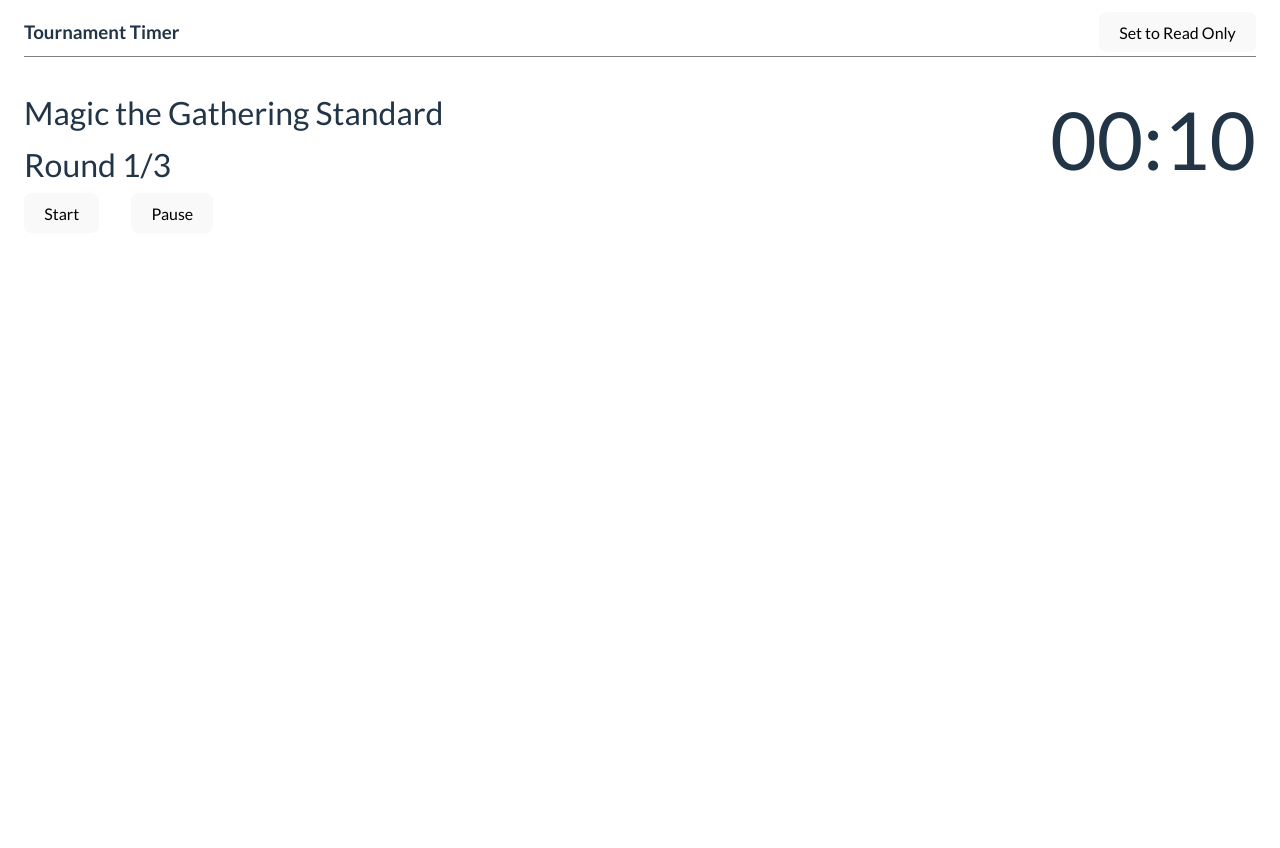
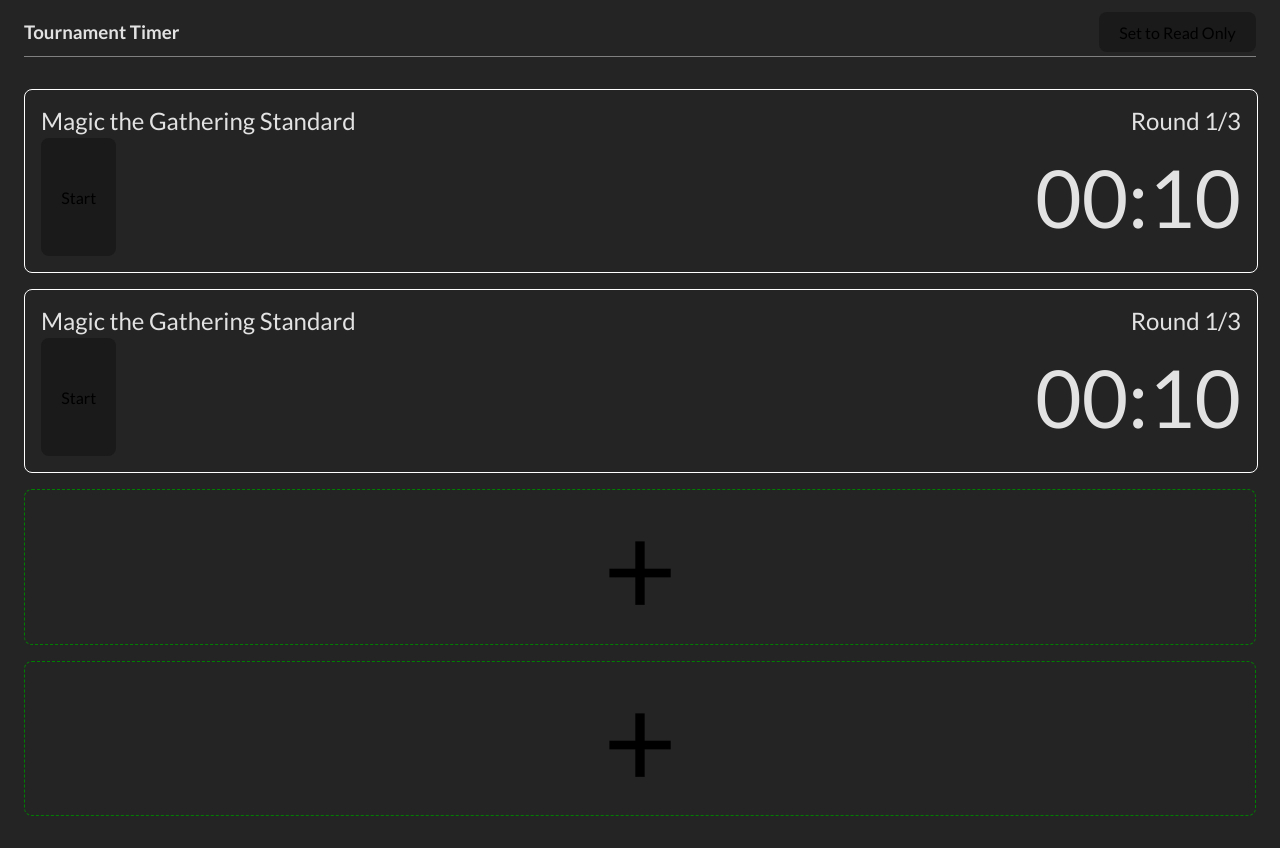
Before and after one commit to Sylencia/tournament-timer, a React (Vite) app: page / in a window 1280 px wide. Before the commit the page ends 800 px from the top, so only its background shows below. Built offline with nearby package versions, Linux system fonts and the light colour scheme.

Commit message:
Add temp add event button

```diff
--- a/package.json
+++ b/package.json
@@ -13,6 +13,7 @@
     "deploy": "gh-pages -d dist"
   },
   "dependencies": {
+    "clsx": "^2.1.1",
     "react": "^18.2.0",
     "react-dom": "^18.2.0"
   },
--- a/src/App.scss
+++ b/src/App.scss
@@ -9,6 +9,10 @@
 .main-area {
   padding: 2rem 0;
   width: 100%;
+  height: 100vh;
+  display: flex;
+  flex-direction: column;
+  gap: 2vh;
 }
 
 .app-container {
--- a/src/App.tsx
+++ b/src/App.tsx
@@ -2,6 +2,7 @@ import { useState } from "react";
 import "./App.scss";
 import { Timer } from "./components/Timer";
 import { Header } from "./components/Header";
+import { AddEvent } from "./components/AddEvent";
 
 function App() {
   const [readOnly, setReadOnly] = useState<boolean>(false);
@@ -11,6 +12,9 @@ function App() {
       <Header readOnly={readOnly} setReadOnly={setReadOnly} />
       <div className="main-area">
         <Timer id={1} readOnly={readOnly} />
+        <Timer id={2} readOnly={readOnly} />
+        <AddEvent />
+        <AddEvent />
       </div>
     </div>
   );
--- /dev/null
+++ b/src/components/AddEvent/AddEvent.scss
@@ -0,0 +1,19 @@
+.add-event {
+  width: 100%;
+  height: 15vh;
+  min-height: 150px;
+
+  border: 1px green dashed;
+  background-color: transparent;
+
+  display: flex;
+  justify-content: center;
+  align-items: center;
+
+  font-size: 8rem;
+
+  &:focus {
+    border: 1px dashed skyblue;
+    outline: none;
+  }
+}
--- /dev/null
+++ b/src/components/AddEvent/AddEvent.tsx
@@ -0,0 +1,5 @@
+import "./AddEvent.scss";
+
+export const AddEvent = () => {
+  return <button className="add-event">+</button>;
+};
--- /dev/null
+++ b/src/components/AddEvent/index.ts
@@ -0,0 +1 @@
+export { AddEvent } from "./AddEvent";
--- a/src/components/Timer/Timer.scss
+++ b/src/components/Timer/Timer.scss
@@ -1,30 +1,35 @@
 .container {
-  width: 100%;
-  height: 120px;
+  width: calc(100% - 2em);
+  height: 15vh;
+  min-height: 150px;
+  line-height: normal;
+
+  border: 1px solid white;
+  border-radius: 8px;
+  padding: 1em;
+
+  animation: 2s all ease-in;
 
   display: grid;
-  row-gap: 0.25rem;
-  column-gap: 2rem;
-  grid-template-rows: 1fr 1fr 1fr;
+  column-gap: 1rem;
+  grid-template-rows: 2rem 1fr;
   grid-template-columns: 1fr 250px;
   grid-template-areas:
-    "title timer"
-    "subtitle timer"
-    "controls controls";
+    "title subtitle"
+    "controls timer";
 
-  // &.read-only {
-  //   grid-template-rows: 1fr 1fr;
-  //   grid-template-columns: 1fr 250px;
-  //   grid-template-areas:
-  //     "title timer"
-  //     "subtitle timer";
-  // }
+  &.read-only {
+    grid-template-rows: 1fr 2fr;
+    grid-template-areas:
+      "title subtitle"
+      "timer timer";
+  }
 }
 
 .title {
   grid-area: title;
 
-  font-size: 2rem;
+  font-size: 1.5rem;
 
   display: flex;
   flex-direction: row;
@@ -34,10 +39,10 @@
 .subtitle {
   grid-area: subtitle;
 
-  font-size: 2rem;
+  font-size: 1.5rem;
   display: flex;
   flex-direction: row;
-  justify-content: flex-start;
+  justify-content: flex-end;
 }
 
 .timer {
@@ -58,3 +63,16 @@
   justify-content: flex-start;
   gap: 2em;
 }
+
+.read-only {
+  .subtitle {
+    justify-content: flex-end;
+  }
+
+  .timer {
+    justify-content: center;
+
+    font-size: 8rem;
+    line-height: 100%;
+  }
+}
--- a/src/components/Timer/Timer.tsx
+++ b/src/components/Timer/Timer.tsx
@@ -1,6 +1,7 @@
 import { useState } from "react";
 import "./Timer.scss";
 import { useTimer } from "../../hooks/useTimer";
+import clsx from "clsx";
 
 interface TimerTypes {
   id: number;
@@ -34,17 +35,16 @@ export const Timer = ({ id, readOnly }: TimerTypes) => {
     timerId: id.toString(),
   });
 
-  const containerClass = readOnly ? "container read-only" : "container";
-
   return (
-    <div className={containerClass}>
+    <div className={clsx("container", { "read-only": readOnly })}>
       <div className="title">{title}</div>
       <div className="subtitle">{subtitle}</div>
       <div className="timer">{formatTime(timeRemaining)}</div>
       {!readOnly && (
         <div className="controls">
-          <button onClick={start}>Start</button>
-          <button onClick={pause}>Pause</button>
+          <button onClick={() => (isRunning ? pause() : start())}>
+            {isRunning ? "Pause" : "Start"}
+          </button>
         </div>
       )}
     </div>
--- a/src/index.css
+++ b/src/index.css
@@ -1,7 +1,5 @@
 :root {
-  font-family: Inter, system-ui, Avenir, Helvetica, Arial, sans-serif;
-  line-height: 1.5;
-  font-weight: 400;
+  font-family: Lato, system-ui, Avenir, Helvetica, Arial, sans-serif;
 
   color-scheme: light dark;
   color: rgba(255, 255, 255, 0.87);
@@ -11,20 +9,6 @@
   text-rendering: optimizeLegibility;
   -webkit-font-smoothing: antialiased;
   -moz-osx-font-smoothing: grayscale;
-}
-
-a {
-  font-weight: 500;
-  color: #646cff;
-  text-decoration: inherit;
-}
-a:hover {
-  color: #535bf2;
-}
-
-h1 {
-  font-size: 3.2em;
-  line-height: 1.1;
 }
 
 button {
@@ -45,16 +29,3 @@ button:focus,
 button:focus-visible {
   outline: 4px auto -webkit-focus-ring-color;
 }
-
-@media (prefers-color-scheme: light) {
-  :root {
-    color: #213547;
-    background-color: #ffffff;
-  }
-  a:hover {
-    color: #747bff;
-  }
-  button {
-    background-color: #f9f9f9;
-  }
-}
```
Also changed, not shown: 1 other file (tests, documents, lock files or other folders).
